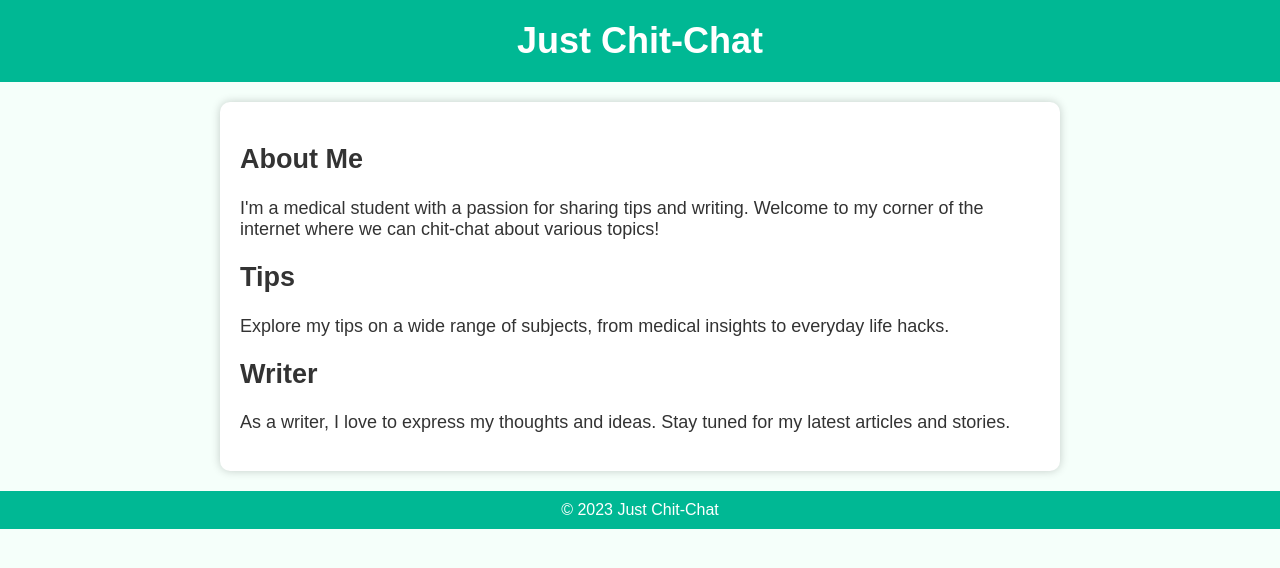
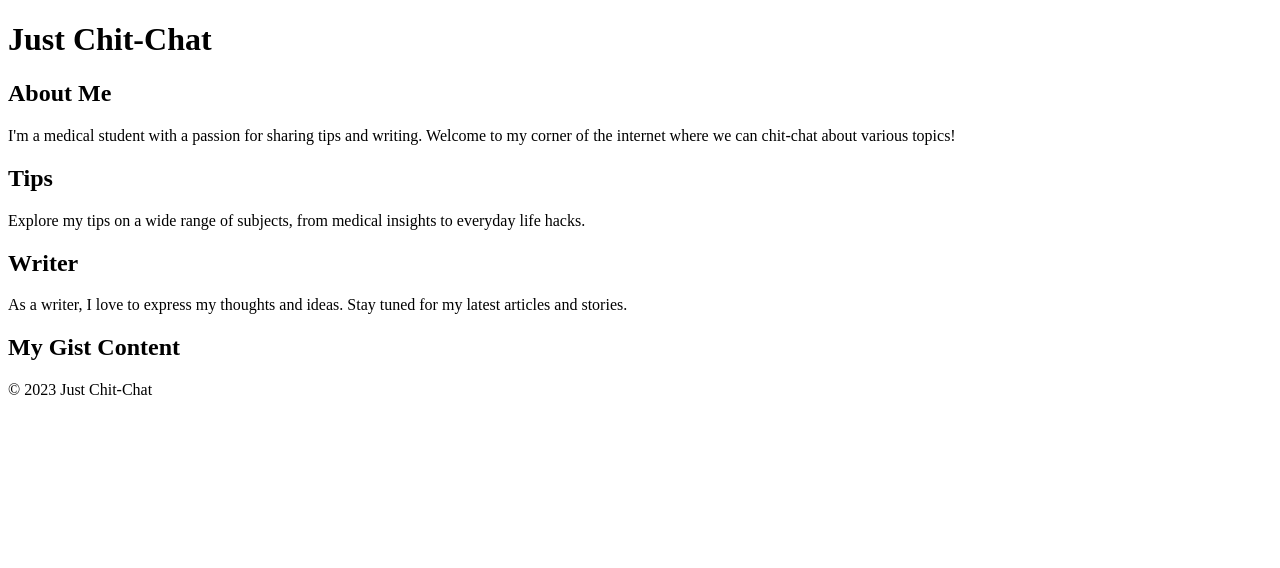
Before and after one commit to Chaymporirat/Just-Chit-Chat, a plain HTML site: page index.html in a window 1280 px wide. Drawn offline with Linux system fonts and the light colour scheme.

Commit message:
Update index.html

```diff
--- a/index.html
+++ b/index.html
@@ -5,48 +5,7 @@
     <meta name="viewport" content="width=device-width, initial-scale=1.0">
     <title>Just Chit-Chat</title>
     <style>
-        body {
-            font-family: Arial, sans-serif;
-            background-color: mintcream;
-            color: #333;
-            margin: 0;
-            padding: 0;
-        }
-        header {
-            background-color: #00b894;
-            color: #fff;
-            text-align: center;
-            padding: 20px;
-        }
-        h1 {
-            font-size: 36px;
-            margin: 0;
-        }
-        .container {
-            max-width: 800px;
-            margin: 20px auto;
-            padding: 20px;
-            background-color: #fff;
-            border-radius: 10px;
-            box-shadow: 0 0 10px rgba(0, 0, 0, 0.2);
-        }
-        .about-me {
-            font-size: 18px;
-            margin-bottom: 20px;
-        }
-        .tips {
-            font-size: 18px;
-            margin-bottom: 20px;
-        }
-        .writer {
-            font-size: 18px;
-        }
-        footer {
-            background-color: #00b894;
-            color: #fff;
-            text-align: center;
-            padding: 10px 0;
-        }
+        /* Your existing CSS styles here */
     </style>
 </head>
 <body>
@@ -66,6 +25,11 @@
             <h2>Writer</h2>
             <p>As a writer, I love to express my thoughts and ideas. Stay tuned for my latest articles and stories.</p>
         </section>
+        <!-- Embed your Gist here -->
+        <section class="gist">
+            <h2>My Gist Content</h2>
+            <script src="https://gist.github.com/Chaymporirat/50ac1eacbe4acdbecd1b22213c93c137.js"></script>
+        </section>
     </div>
     <footer>
         &copy; 2023 Just Chit-Chat
```
